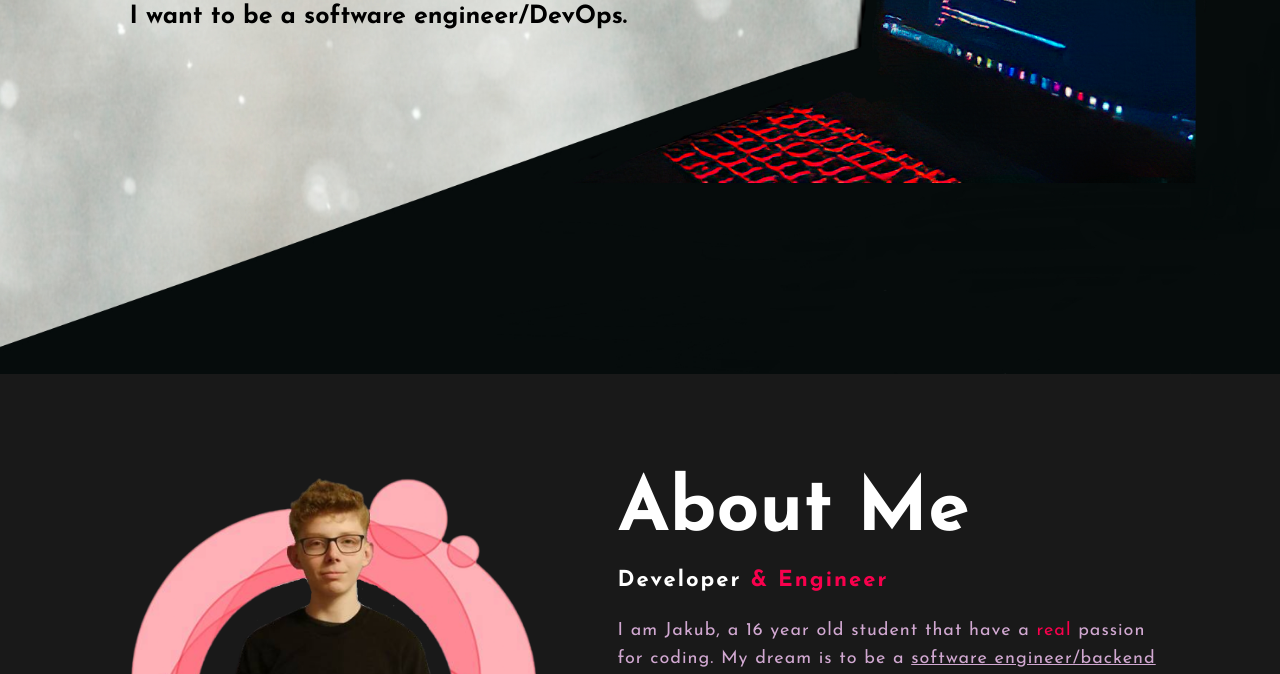
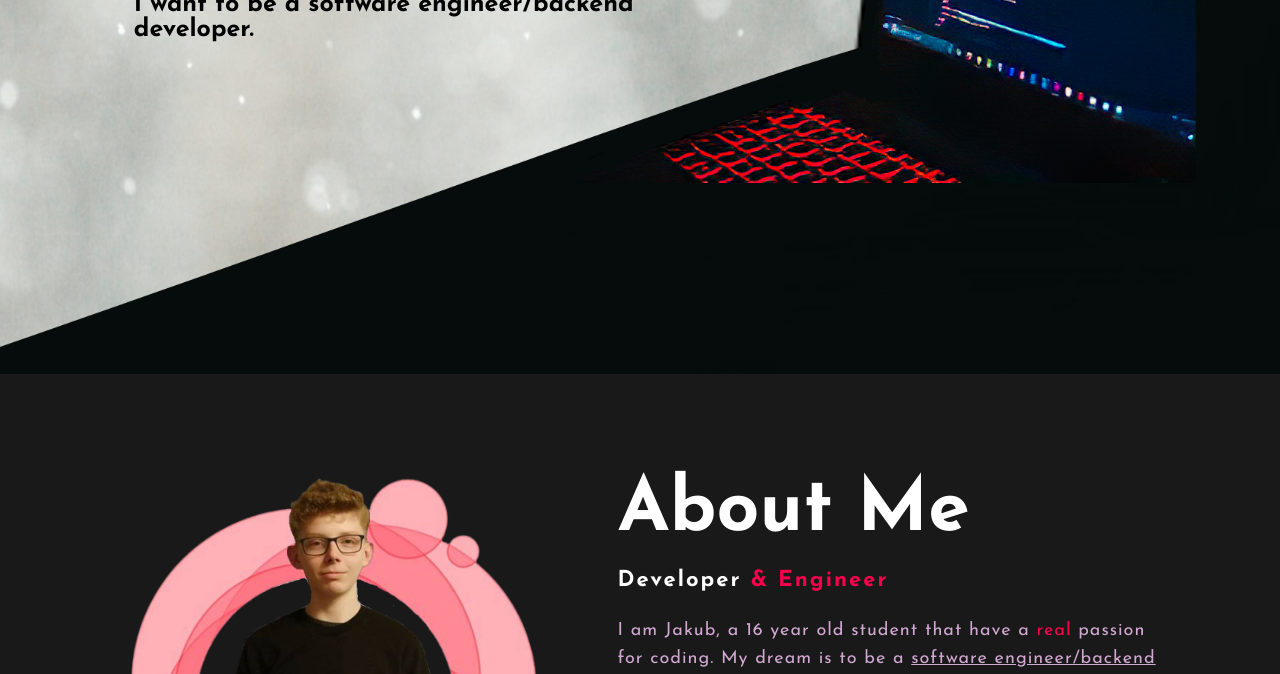
Before and after one commit to JakubSochacki06/website, a plain HTML site: page index.html in a window 1280 px wide. Shown: the part 426-1100 px from the top of the page. Drawn offline with Linux system fonts and the light colour scheme; a script that the page names is missing.

Commit message:
Update index.html

```diff
--- a/index.html
+++ b/index.html
@@ -24,7 +24,7 @@
 		<div class="content">
 			<h4>Hello, my name is</h4>
 			<h1>Jakub <span>Sochacki</span></h1>
-			<h3>I want to be a software engineer/DevOps.</h3>
+			<h3>I want to be a software engineer/backend developer.</h3>
 		</div>
 	</div>
 	<div id="aboutme">
```
